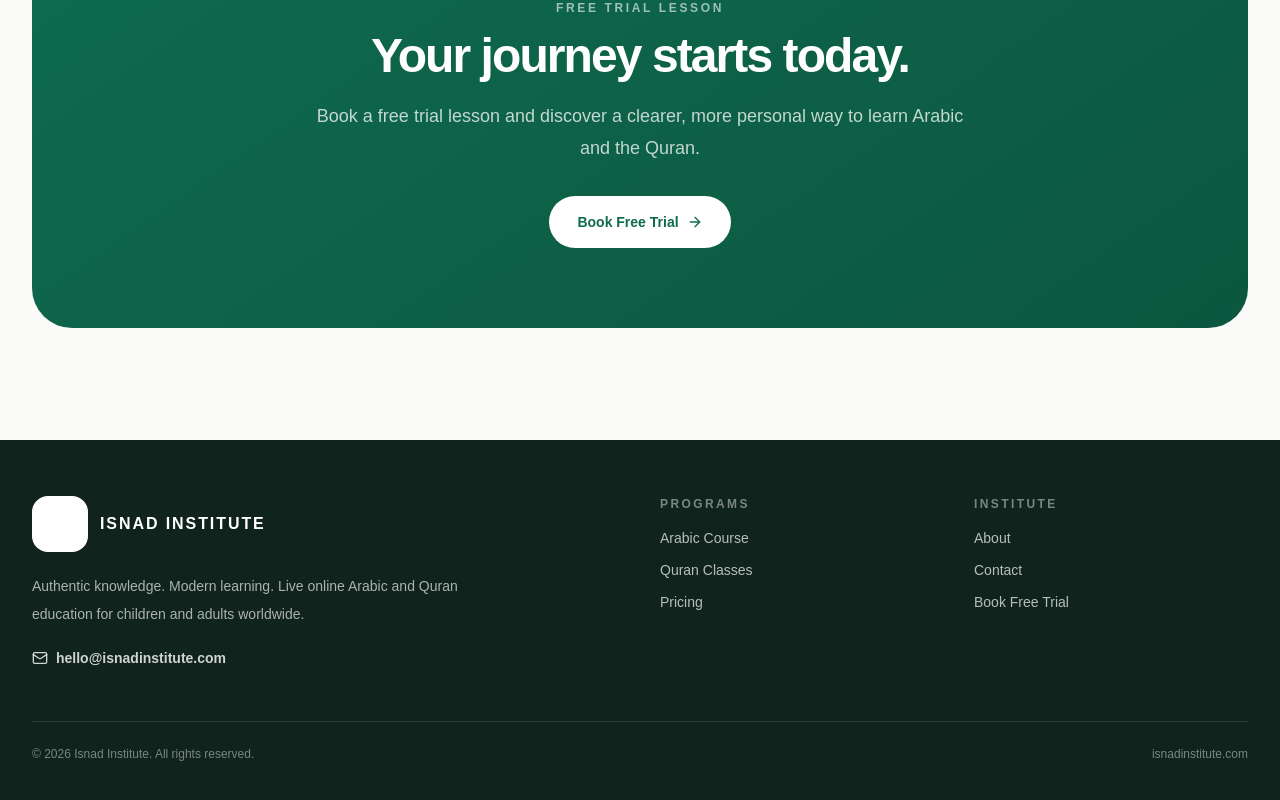
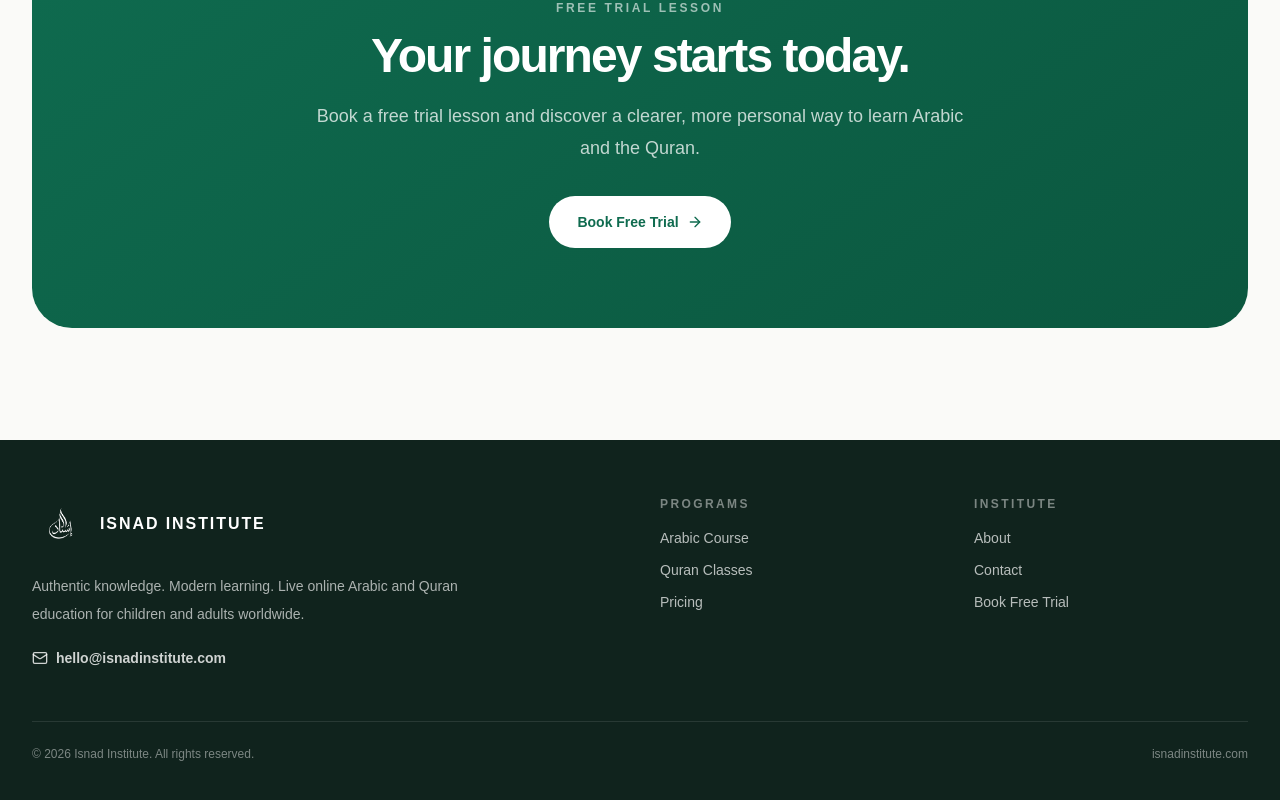
Before and after one commit to D01145/isnad-institute, a Next.js app: page / in a window 1280 px wide. Shown: the part 6533-7333 px from the top of the page. Built offline with nearby package versions, Linux system fonts and the light colour scheme.

Commit message:
Refactor Footer component structure and styling

```diff
--- a/components/SiteChrome.jsx
+++ b/components/SiteChrome.jsx
@@ -25,7 +25,7 @@ export function Header(){
 }
 
 export function Footer(){return <footer className="bg-[#10231D] text-white"><div className="shell py-14"><div className="grid gap-10 md:grid-cols-4">
- <div className="md:col-span-2"><div className="flex items-center gap-3"><div className="rounded-2xl bg-white p-2"><Image src="/isnad-logo-4.png" alt="Isnad Institute" width={48} height={48} className="h-10 w-10 object-contain"/></div><strong className="tracking-[.12em]">ISNAD INSTITUTE</strong></div><p className="mt-5 max-w-md text-sm leading-7 text-white/65">Authentic knowledge. Modern learning. Live online Arabic and Quran education for children and adults worldwide.</p><a className="mt-5 inline-flex items-center gap-2 text-sm font-semibold text-white/80 hover:text-white" href="mailto:hello@isnadinstitute.com"><Mail className="h-4 w-4"/>hello@isnadinstitute.com</a></div>
+ <div className="md:col-span-2"><div className="flex items-center gap-3"><div className="rounded-2xl p-2"><Image src="/isnad-logo-4.png" alt="Isnad Institute" width={48} height={48} className="h-10 w-10 object-contain"/></div><strong className="tracking-[.12em]">ISNAD INSTITUTE</strong></div><p className="mt-5 max-w-md text-sm leading-7 text-white/65">Authentic knowledge. Modern learning. Live online Arabic and Quran education for children and adults worldwide.</p><a className="mt-5 inline-flex items-center gap-2 text-sm font-semibold text-white/80 hover:text-white" href="mailto:hello@isnadinstitute.com"><Mail className="h-4 w-4"/>hello@isnadinstitute.com</a></div>
  <div><p className="text-xs font-bold uppercase tracking-[.2em] text-white/45">Programs</p><div className="mt-4 grid gap-3 text-sm text-white/70"><Link href="/arabic-course">Arabic Course</Link><Link href="/quran-classes">Quran Classes</Link><Link href="/pricing">Pricing</Link></div></div>
  <div><p className="text-xs font-bold uppercase tracking-[.2em] text-white/45">Institute</p><div className="mt-4 grid gap-3 text-sm text-white/70"><Link href="/about">About</Link><Link href="/contact">Contact</Link><Link href="/book-trial">Book Free Trial</Link></div></div>
  </div><div className="mt-12 flex flex-col gap-2 border-t border-white/10 pt-6 text-xs text-white/45 sm:flex-row sm:justify-between"><span>© 2026 Isnad Institute. All rights reserved.</span><span>isnadinstitute.com</span></div></div></footer>}
```
